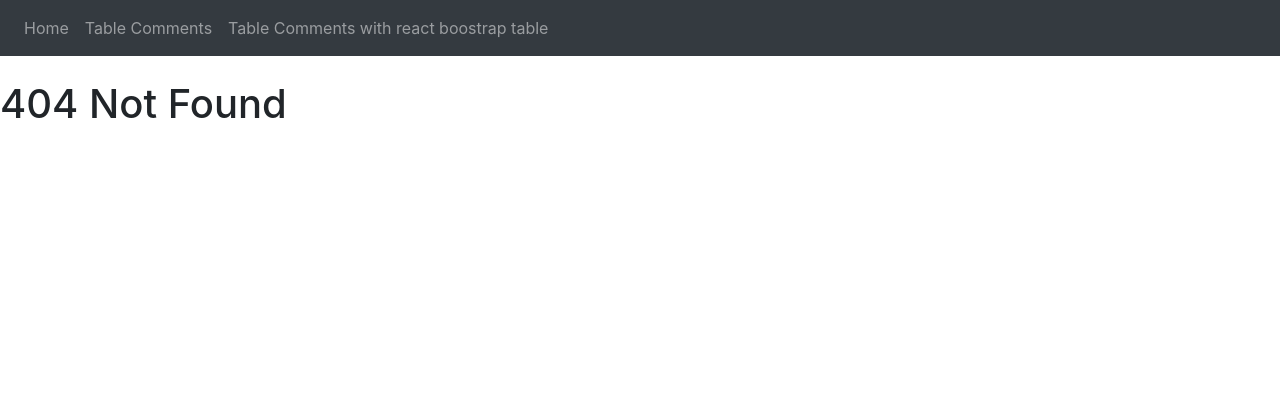
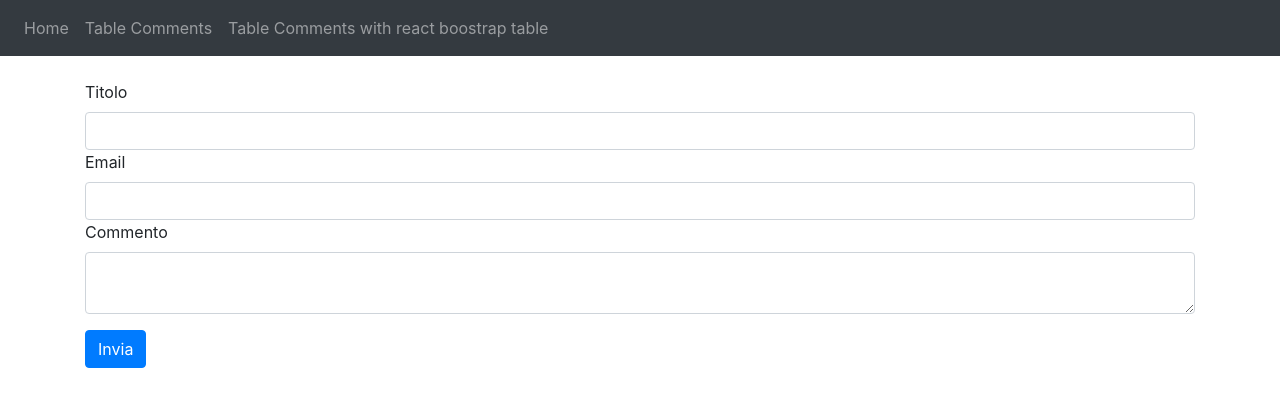
Before and after one commit to joshuaGR94/pw-react-stage, a React (Create React App) app: page /form in a window 1280 px wide. Before the commit this address had no page. Shown: the top 406 px of the page. Built offline with nearby package versions, Linux system fonts and the light colour scheme.

Commit message:
create comments form

```diff
--- a/package.json
+++ b/package.json
@@ -20,7 +20,8 @@
     "react-bootstrap-table2-toolkit": "^2.1.3",
     "react-dom": "^16.13.1",
     "react-router-dom": "^5.2.0",
-    "react-scripts": "3.4.1"
+    "react-scripts": "3.4.1",
+    "yup": "^0.29.1"
   },
   "scripts": {
     "start": "react-scripts start",
--- a/src/App.css
+++ b/src/App.css
@@ -55,3 +55,7 @@ fp-container fp-loader {
     z-index: 1000;
     position: absolute;
 }
+
+.errors {
+    color: red;
+}
--- a/src/App.js
+++ b/src/App.js
@@ -5,6 +5,7 @@ import Navigation from './components/navbar/Navigation';
 import Home from './pages/Home'
 import NotFound from './pages/NotFound'
 import TodosTable from './PostTable';
+import CommentsForm from './CommentsForm';
 
 
 function App() {
@@ -16,6 +17,7 @@ function App() {
                     <Route exact path='/' component={Home} />
                     <Route exact path="/comments" component={DataTable} />
                     <Route path="/todos" component={TodosTable} />
+                    <Route path="/form" component={CommentsForm} />
                     <Route component={NotFound} />{/*sempre alla fine*/}
                 </Switch>
             </Router>
--- /dev/null
+++ b/src/CommentsForm.js
@@ -0,0 +1,42 @@
+import React from 'react'
+import { Form, Formik } from 'formik'
+import FormikControl from './components/form/FormikControls'
+import { Button, Container } from 'react-bootstrap';
+import * as Yup from 'yup'
+
+
+const CommentsForm = () => {
+
+    const initialValue = {
+        name: '',
+        email: '',
+        body: ''
+    };
+
+    const validationSchema = Yup.object({
+        name: Yup.string().required('required'),
+        email: Yup.string().email('invalid format').required('required'),
+        body: Yup.string().required('required')
+    });
+
+
+
+    const onSubmit = (value) => console.log('Form Data', value)
+    return (
+        <Container>
+
+            <Formik initialValues={initialValue} validationSchema={validationSchema} onSubmit={onSubmit}>
+                {formik => {
+                    return (<Form>
+                        <FormikControl control='input' type='text' name='name' label='Titolo' />
+                        <FormikControl control='input' type='email' name='email' label='Email' />
+                        <FormikControl control='textarea' name='body' label='Commento' />
+                        <Button type='submit' disabled={!formik.isValid}> Invia </Button>
+                    </Form>)
+                }}
+            </Formik>
+        </Container>
+    )
+}
+
+export default CommentsForm
--- a/src/components/form/Input.js
+++ b/src/components/form/Input.js
@@ -1,20 +1,16 @@
 import React from 'react'
 import { Field, ErrorMessage } from 'formik'
-import { Form } from 'react-bootstrap'
 import TextError from './TextError'
-const Input = (props) => {
-    const { label, name, ...rest } = props
 
-
-    return (
-        <Form.Control>
-            <label htmlFor={name}>{label}</label>
-            <Field name={name} id={name} {...rest} />
-            <ErrorMessage name={name} component={TextError} />
-
-
-        </Form.Control>
-    )
+function Input (props) {
+  const { label, name, ...rest } = props
+  return (
+    <div className='form-gruop'>
+      <label htmlFor={name}>{label}</label>
+      <Field id={name} name={name} {...rest} className='form-control'/>
+      <ErrorMessage component={TextError} name={name} />
+    </div>
+  )
 }
 
 export default Input
--- a/src/components/form/TextError.js
+++ b/src/components/form/TextError.js
@@ -1,13 +1,7 @@
 import React from 'react'
 
-const TextError = (props) => {
-
-
-    return (
-        <div className='invalid-feedback'>
-            {props.children}
-        </div>
-    )
+function TextError (props) {
+  return <div className='errors'>{props.children}</div>
 }
 
 export default TextError
--- a/src/components/form/Textarea.js
+++ b/src/components/form/Textarea.js
@@ -1,17 +1,16 @@
 import React from 'react'
-import { Form } from 'react-bootstrap'
 import { Field, ErrorMessage } from 'formik'
 import TextError from './TextError'
 
-const Textarea = (props) => {
-    const{label,name,...rest} = props
-    return (
-        <Form.Control>
-         <label htmlFor={name}>{label}</label>
-         <Field as='textarea' id={name} name={name} {...rest} />
-         <ErrorMessage name={name} component={TextError}/>
-        </Form.Control>
-    )
+function Textarea (props) {
+  const { label, name, ...rest } = props
+  return (
+    <div className='form-group'>
+      <label htmlFor={name}>{label}</label>
+      <Field as='textarea' id={name} name={name} {...rest} className='form-control'/>
+      <ErrorMessage component={TextError} name={name} />
+    </div>
+  )
 }
 
 export default Textarea
```
Also changed, not shown: 1 other file (tests, documents, lock files or other folders).
